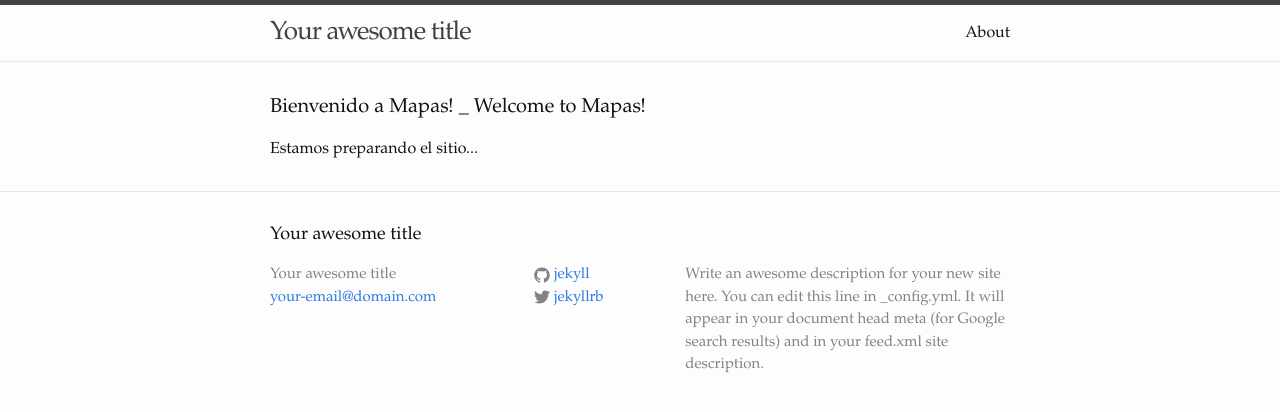
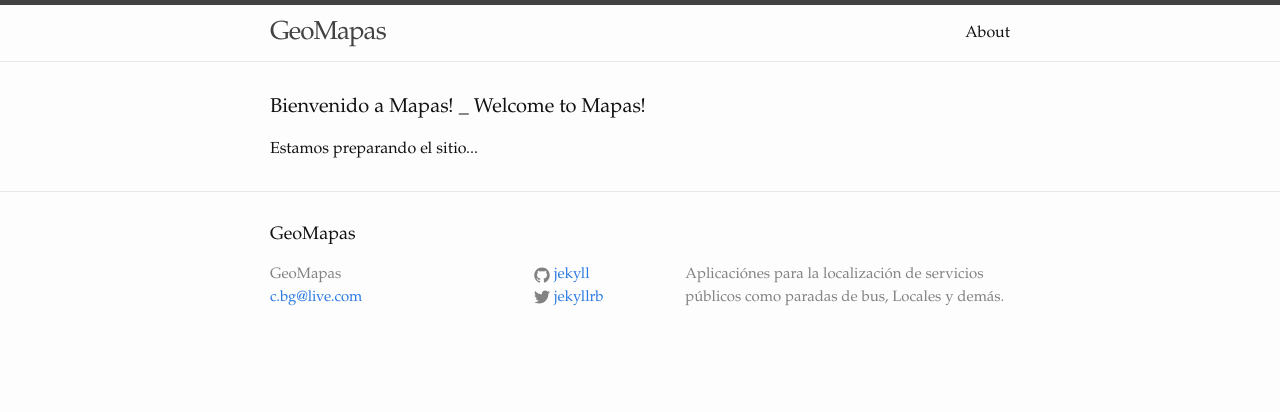
Before and after one commit to ceberm/ceberm.github.io, a Jekyll site: the page built from index.html, in a window 1280 px wide. Shown: the top 412 px of the page. Built offline with Jekyll 4.4.1, drawn with Linux system fonts in a browser that asks for light colours.

Commit message:
Update _config.yml

```diff
--- a/_config.yml
+++ b/_config.yml
@@ -6,12 +6,12 @@
 # 'jekyll serve'. If you change this file, please restart the server process.
 
 # Site settings
-title: Your awesome title
-email: your-email@domain.com
+title: GeoMapas
+email: c.bg@live.com
 description: > # this means to ignore newlines until "baseurl:"
-  Write an awesome description for your new site here. You can edit this
-  line in _config.yml. It will appear in your document head meta (for
-  Google search results) and in your feed.xml site description.
+ Aplicaciónes para la localización de servicios públicos como paradas de bus,
+ Locales y demás.
+
 baseurl: "" # the subpath of your site, e.g. /blog
 url: "http://yourdomain.com" # the base hostname & protocol for your site
 twitter_username: jekyllrb
```
